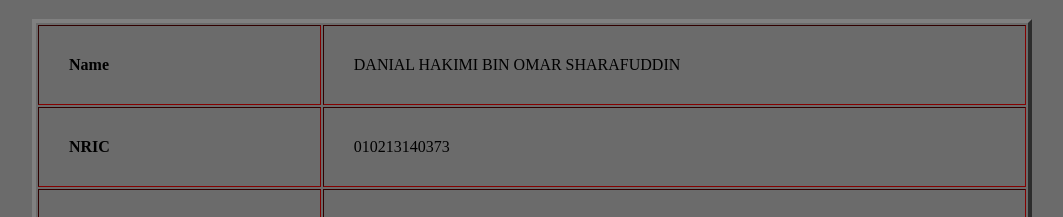
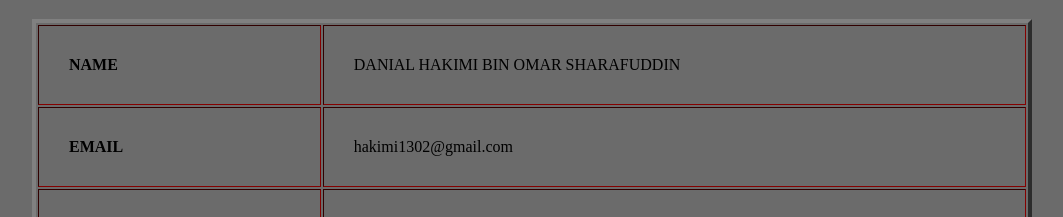
Before and after one commit to hakimi1302/danialhakimiweb, a plain HTML site: page resume.html in a window 1280 px wide. Shown: the part 580-797 px from the top of the page, without its empty margins (108-1171 px from the left). Drawn offline with Linux system fonts and the light colour scheme.

Commit message:
Update resume.html

```diff
--- a/resume.html
+++ b/resume.html
@@ -20,12 +20,8 @@
 <center><img src="Me.jpg" width="150" height="200">
 <br><br>
     <table border="4">
-            <td colspan="2"><b>Name</b></td>
+            <td colspan="2"><b>NAME</b></td>
             <td>DANIAL HAKIMI BIN OMAR SHARAFUDDIN</td>
-        </tr>
-        <tr>
-            <td colspan="2"><b>NRIC</b></td>
-            <td>010213140373</td>
         </tr>
         <tr>
             <td colspan="2"><b>EMAIL</b></td>
```
